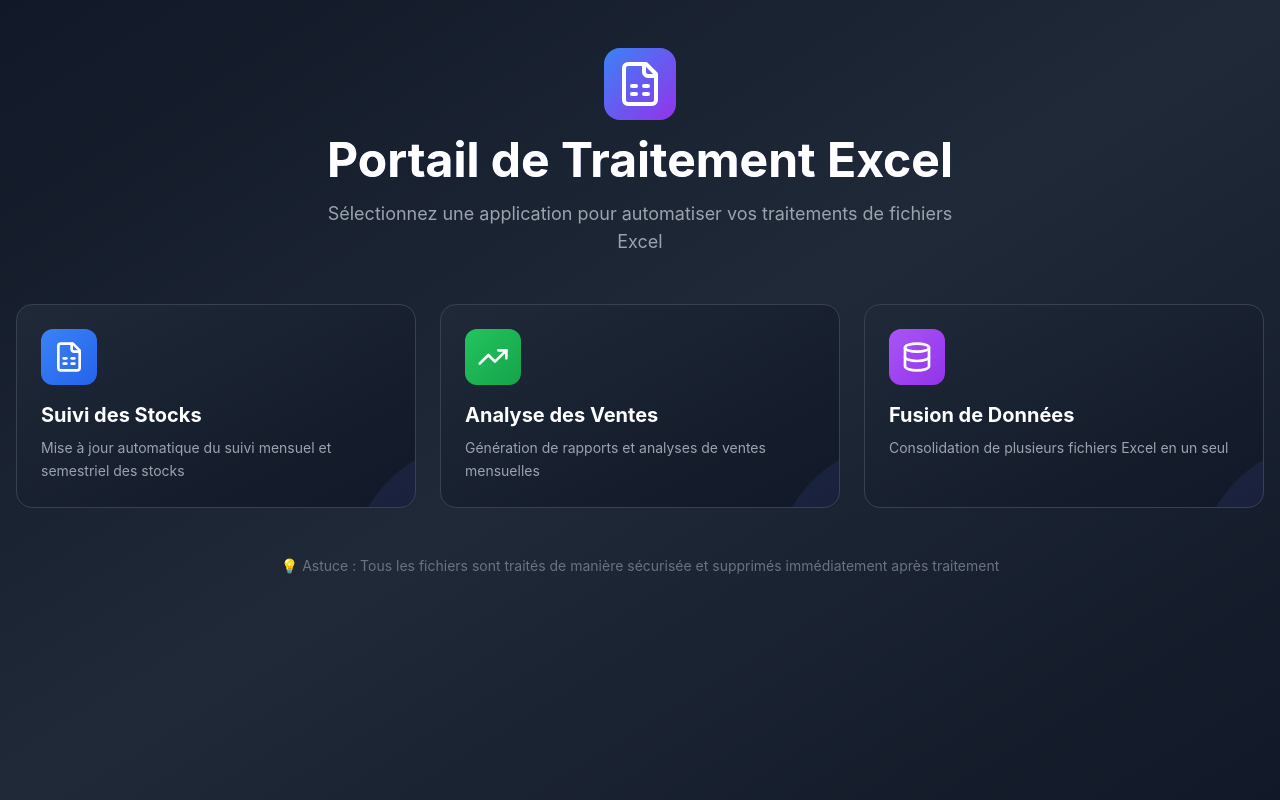
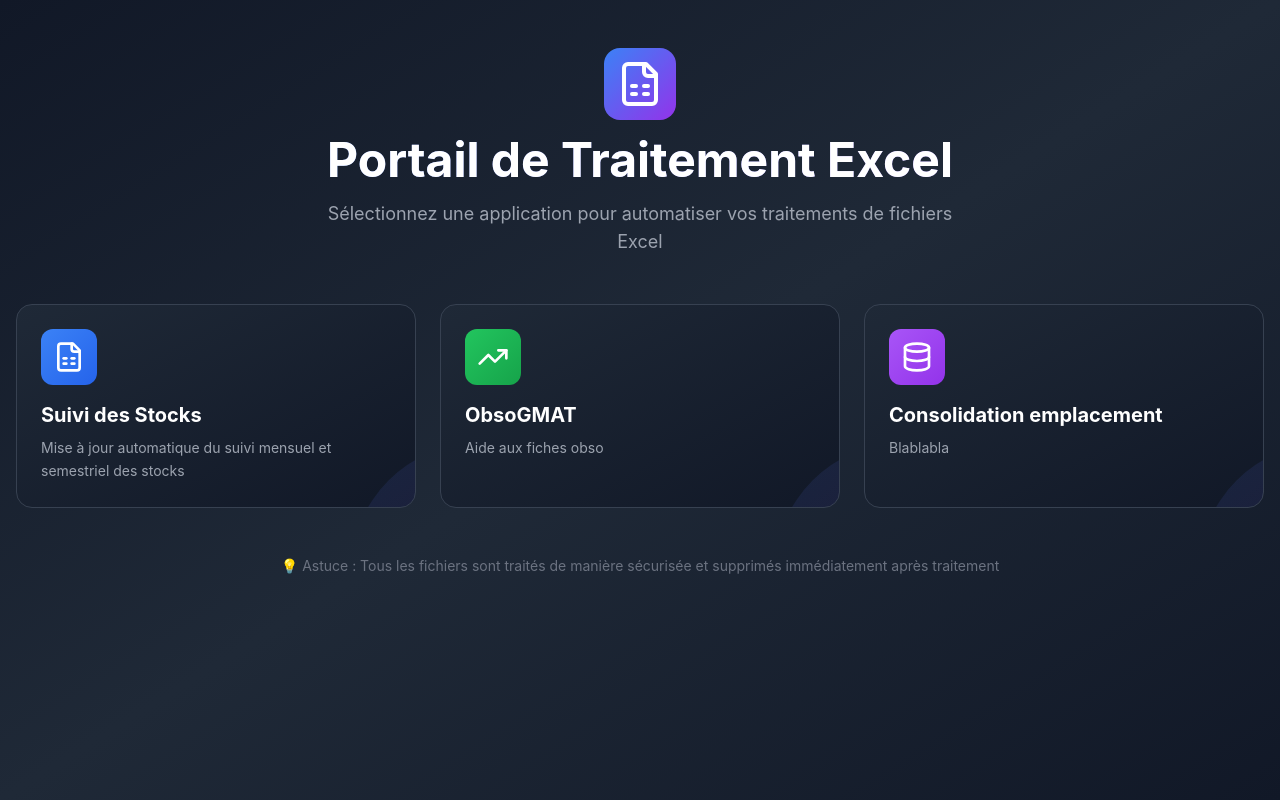
Before and after one commit to alexisdubedout/Mat-portal, a React (Vite) app in the folder frontend/: page / in a window 1280 px wide. Built offline with nearby package versions, Linux system fonts and the light colour scheme.

Commit message:
Update App.jsx

```diff
--- a/frontend/src/App.jsx
+++ b/frontend/src/App.jsx
@@ -19,8 +19,8 @@ const APPS_CONFIG = [
   },
   {
     id: 'sales-analysis',
-    name: 'Analyse des Ventes',
-    description: 'Génération de rapports et analyses de ventes mensuelles',
+    name: 'ObsoGMAT',
+    description: 'Aide aux fiches obso',
     icon: TrendingUp,
     color: 'from-green-500 to-green-600',
     files: [
@@ -32,8 +32,8 @@ const APPS_CONFIG = [
   },
   {
     id: 'data-merge',
-    name: 'Fusion de Données',
-    description: 'Consolidation de plusieurs fichiers Excel en un seul',
+    name: 'Consolidation emplacement',
+    description: 'Blablabla',
     icon: Database,
     color: 'from-purple-500 to-purple-600',
     files: [
```
